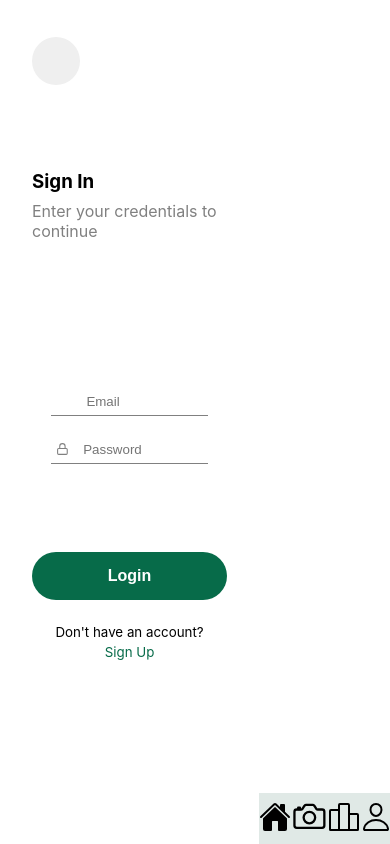
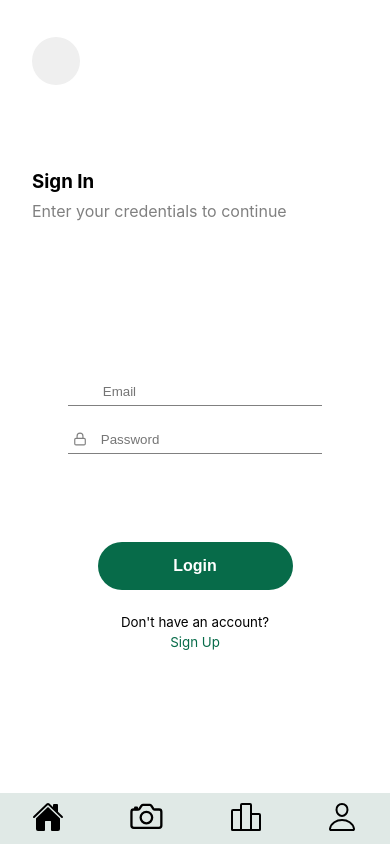
Before and after one commit to codeforsanjose/litter.ai, a React (Create React App) app in the folder client/: page /login in a window 390 px wide. Built offline with nearby package versions, Linux system fonts and the light colour scheme; some icons are missing.

Commit message:
Added CSS breakpoints for the navbar

```diff
--- a/client/src/css/Navbar.css
+++ b/client/src/css/Navbar.css
@@ -4,7 +4,6 @@
   z-index: 100;
   display: flex;
   align-items: flex-end;
-  grid-area: 10 / 2 / span 1 / span 1;
 }
 
 .navbar-container
@@ -32,3 +31,24 @@
 .navbar-camera-icon {
   font-size: 2.3rem;
 }
+
+/* Phones */
+@media only screen and (max-width: 600px) {
+  .navbar-container{
+    grid-area: 10 / 1 / span 1 / span 1;
+  }
+}
+
+/* Portrait tablets and large phones */
+@media only screen and (min-width: 601px) and (max-width: 1024px) {
+  .navbar-container{
+    grid-area: 10 / 2 / span 1 / span 1;
+  }
+}
+
+/* Small laptops and desktops */
+@media only screen and (min-width: 1025px) {
+  .navbar-container{
+    grid-area: 10 / 2 / span 1 / span 1;
+  }
+}
```
